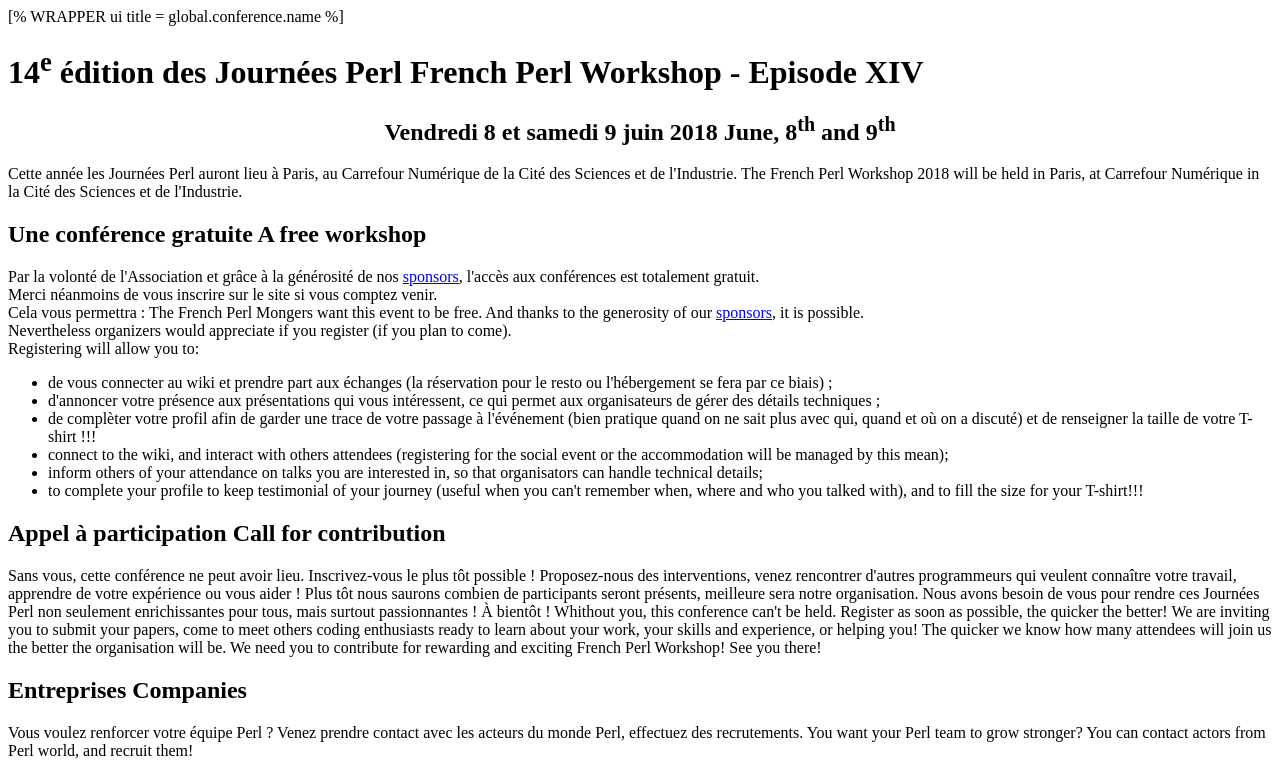
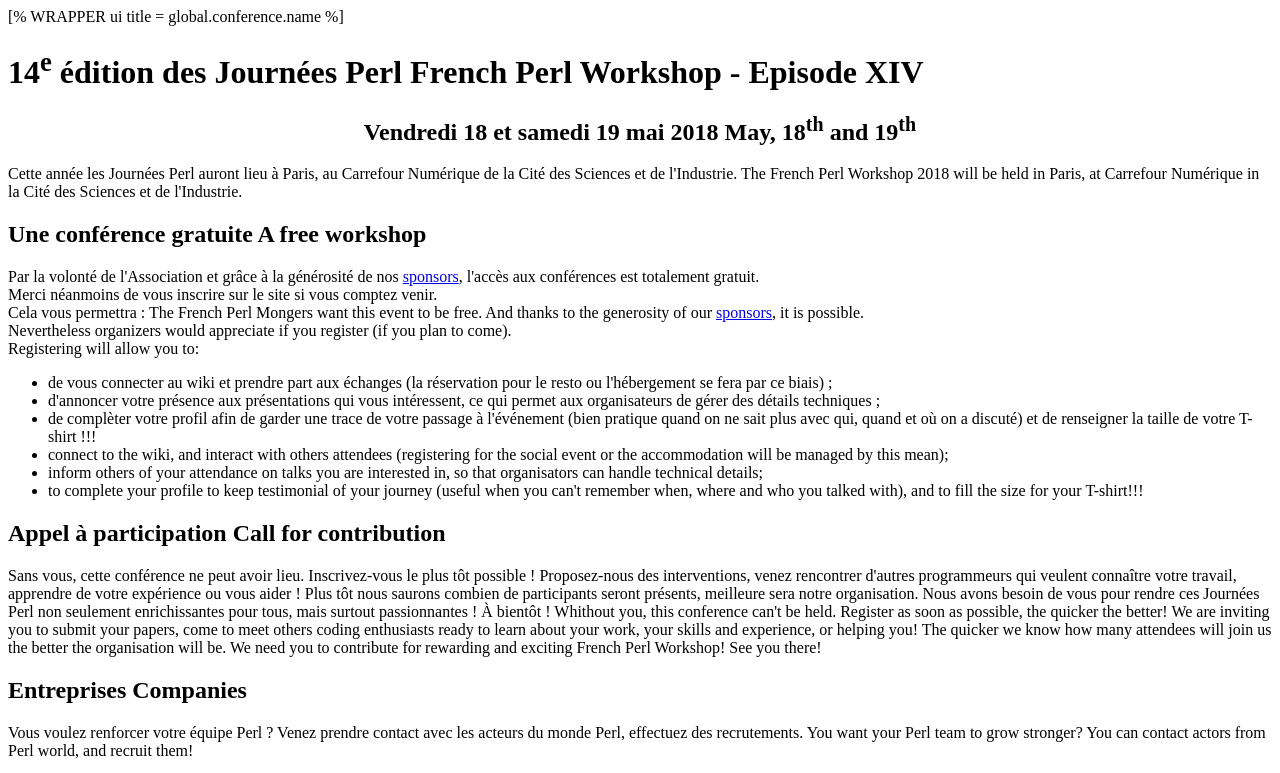
Before and after one commit to Act-Conferences/jp2018, a plain HTML site: page actdocs/static/index.html in a window 1280 px wide. Shown: the top 773 px of the page. Drawn offline with Linux system fonts and the light colour scheme.

Commit message:
Les bonnes dates

```diff
--- a/actdocs/static/index.html
+++ b/actdocs/static/index.html
@@ -11,8 +11,8 @@
 
 <h2 align="center">
     <t>
-        <fr>Vendredi 8 et samedi 9 juin 2018</fr>
-        <en>June, 8<sup>th</sup> and 9<sup>th</sup></en>
+        <fr>Vendredi 18 et samedi 19 mai 2018</fr>
+        <en>May, 18<sup>th</sup> and 19<sup>th</sup></en>
     </t>
 </h2>
 <p>
```
Also changed, not shown: actdocs/static/sponsorship.html (+2 -2 lines), 2 other files.
